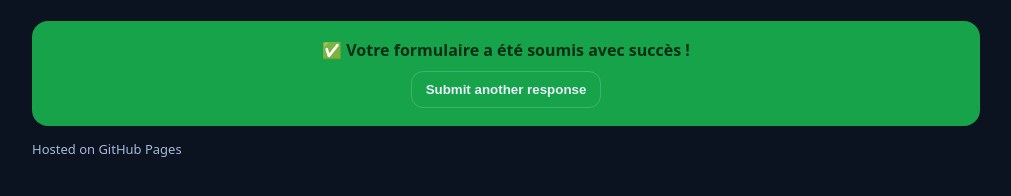
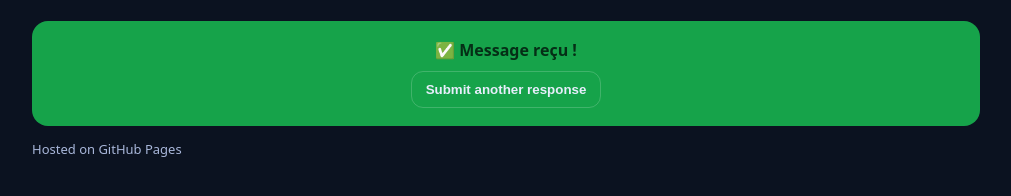
Before and after one commit to mohamedamine050/form-test-site, a plain HTML site: page index.html in a window 1280 px wide. Both pictures are taken after typing "Sample", "name@example.com", "5551234", "Sample" into the empty fields and a click on the button "Submit". Shown: the part 116-312 px from the top of the page, without its empty margins (134-1145 px from the left). Drawn offline with Linux system fonts and the light colour scheme.

Commit message:
Update success message to 'Message reçu!'

```diff
--- a/index.html
+++ b/index.html
@@ -49,7 +49,7 @@
 
     <!-- ✅ SUCCESS MESSAGE -->
     <div id="successMessage" class="success hidden" aria-live="polite">
-      ✅ Votre formulaire a été soumis avec succès !
+      ✅ Message reçu !
       <div style="margin-top:10px">
         <button id="submitAnother" class="btn secondary" type="button">Submit another response</button>
       </div>
```
